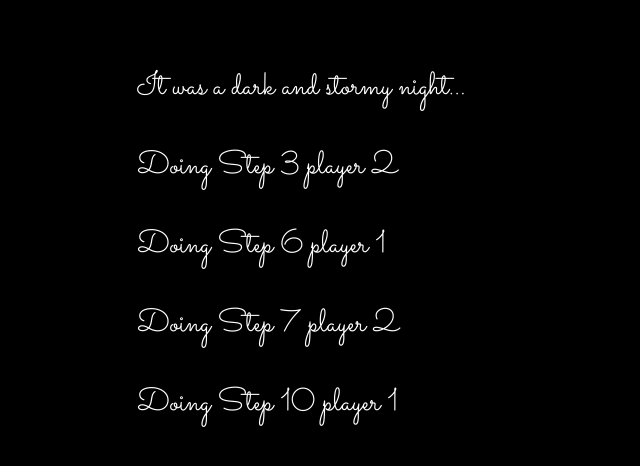
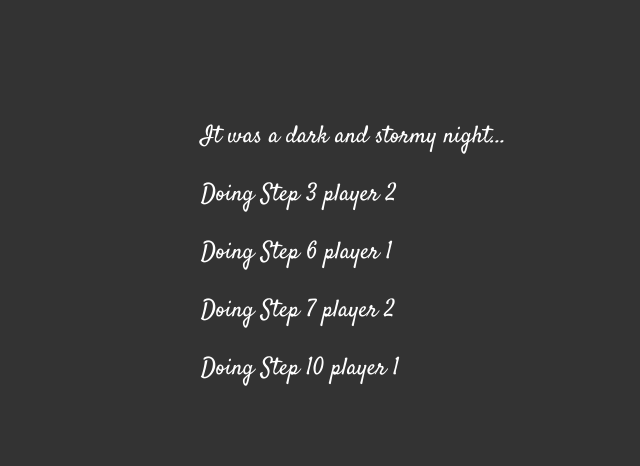
Before and after one commit to ssagarwala/fireside-story, a plain HTML site: page index.html in a window 1280 px wide. Shown: the whole page, without its empty margins (119-759 px from the left). Drawn offline with Linux system fonts and the light colour scheme.

Commit message:
Added new google api font

```diff
--- a/index.html
+++ b/index.html
@@ -1,7 +1,7 @@
 <html>
   <head>
     <link rel="stylesheet" type="text/css" href="style.css">
-	  <link href="https://fonts.googleapis.com/css?family=Sacramento" rel="stylesheet">
+	  <link href="https://fonts.googleapis.com/css?family=Satisfy" rel="stylesheet">
 
   </head>
   <body>
--- a/style.css
+++ b/style.css
@@ -1,9 +1,8 @@
 body {
   color: white;
-  background-color: black;
-  font-family: 'Sacramento', cursive;
-  font-size: 32px;
-  margin-top: 5%;
-  margin-left: 20%;
-  margin-right: 20%;
+  background-color: #333;
+  font-family: 'Satisfy', cursive;
+  font-size: 150%;
+  margin: 5em 25%;
+
 }
```
